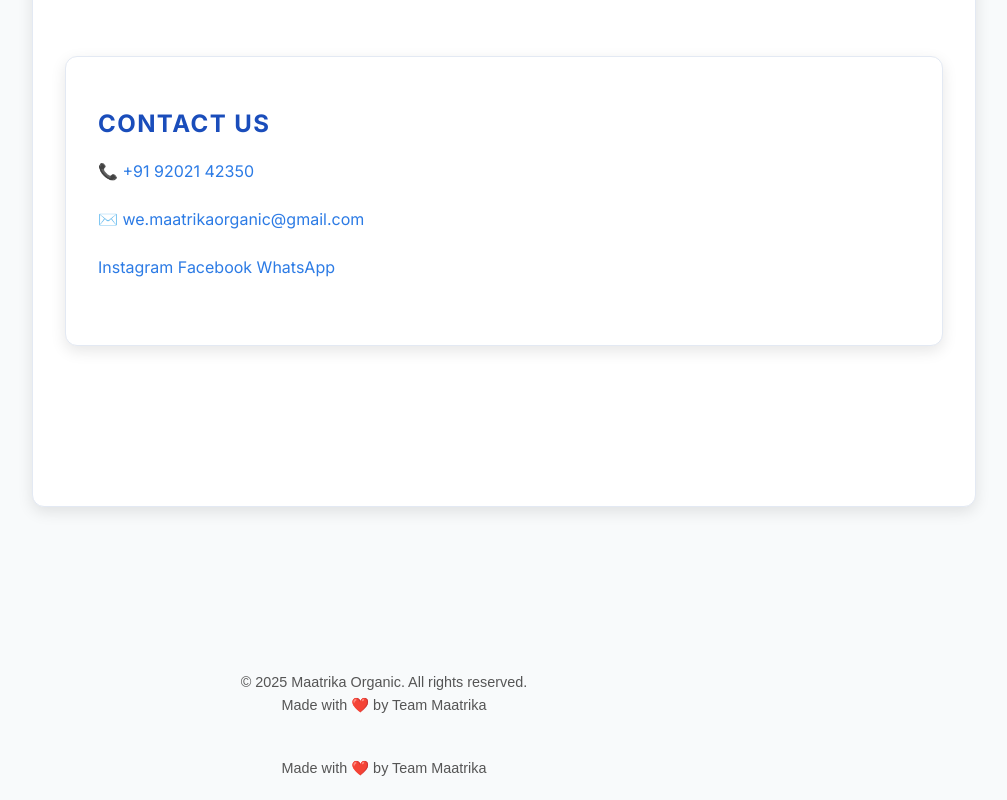
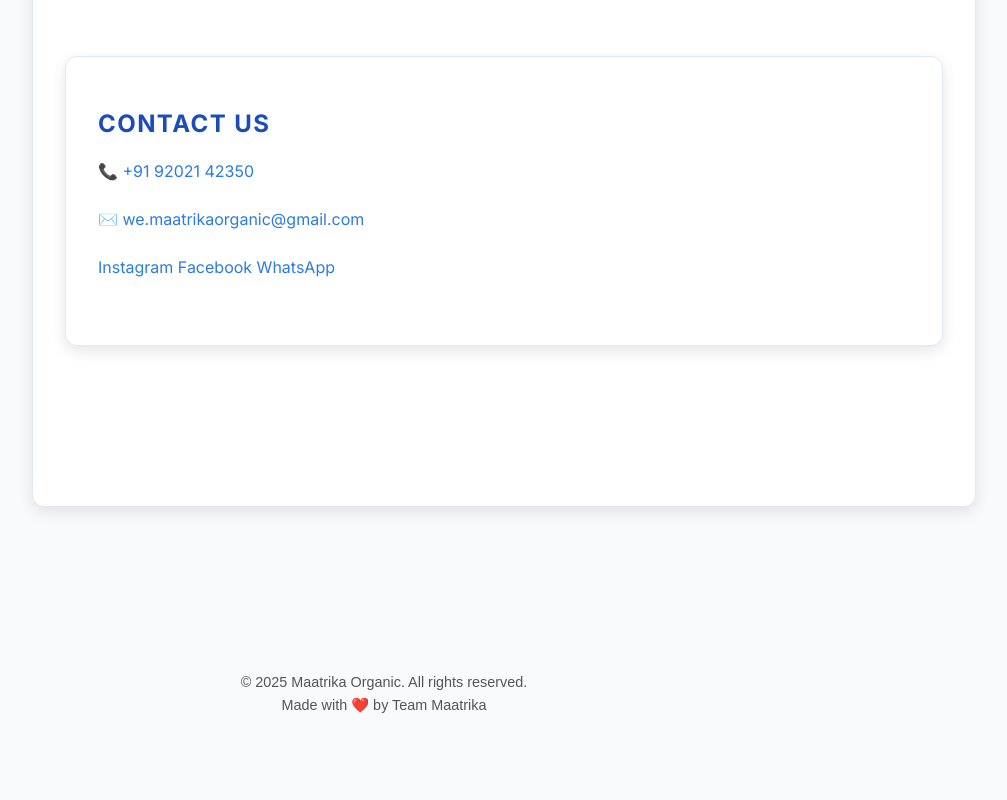
Before and after one commit to Dev11verma/Maatrika, a website: page index.html in a window 1280 px wide. Shown: the part 5722-6522 px from the top of the page, without its empty margins (256-1263 px from the left). After the commit the page ends 6459 px from the top, so only its background shows below. Drawn offline with Linux system fonts and the light colour scheme.

Commit message:
Update index.html

```diff
--- a/index.html
+++ b/index.html
@@ -928,11 +928,6 @@
     });
   </script>
 
-  <!-- ... your existing content ... -->
-
-<footer style="text-align: center; padding: 20px; font-family: 'Arial', sans-serif; color: #555;">
-  Made with <span style="color: #e25555;">&#10084;&#65039;</span> by Team Maatrika
-</footer>
 
 </body>
 </html>
```
